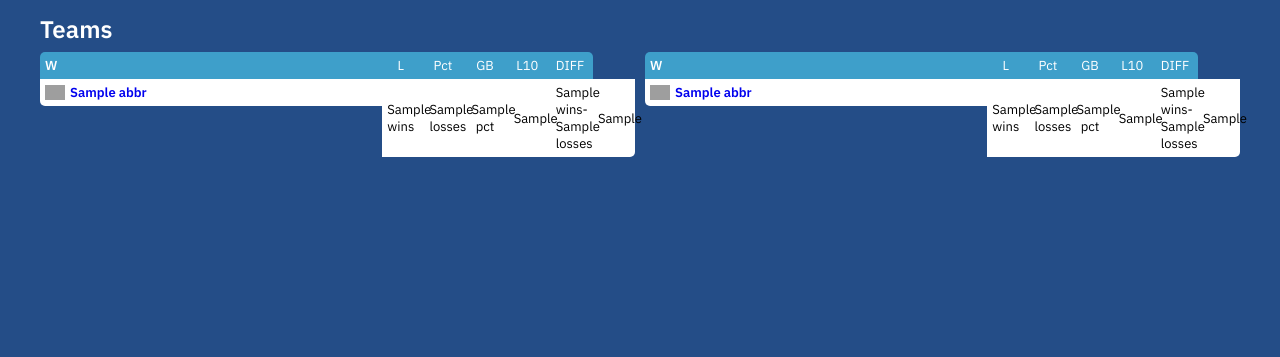
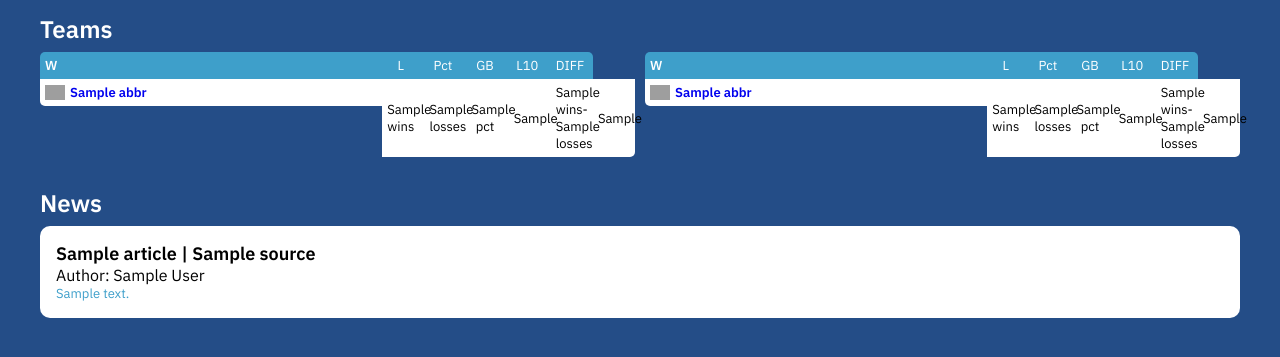
Before and after one commit to AdamGariba/TBL-Exercise, a Flask app: template homebase/templates/home/index.html in a window 1280 px wide. Shown: the part 47-404 px from the top of the page. Run offline with Flask 2, Linux system fonts and the light colour scheme; the template is opened without the code that fills it: most values are stand-ins (such as "Sample title", 1, 10 or a date in 2020); grey boxes are pictures that could not be loaded.

Commit message:
Simple news component added to home page

```diff
--- a/homebase/home/routes.py
+++ b/homebase/home/routes.py
@@ -1,4 +1,6 @@
 from datetime import datetime
+import json
+
 from flask import Blueprint, render_template, abort, session
 import requests
 
@@ -40,6 +42,13 @@ def index():
                 t['team']['abbr'] = teams[t['team']['id']]
 
 
-        return render_template("home/index.html", records=results['records'])
+        # Demonstration of a possible news component
+        with open('homebase/home/sampleNews.json', 'r') as f:
+            newsList = json.load(f)
+
+        news = newsList['articles']
+
+
+        return render_template("home/index.html", records=results['records'], news=news)
     except requests.exceptions.HTTPError as errh:
         abort(errh.response.status_code)
--- a/homebase/static/css/main.css
+++ b/homebase/static/css/main.css
@@ -154,6 +154,44 @@ table.standings tbody tr:last-of-type td:last-of-type {
 #NL {
     margin-left: 5px;
 }
+
+.news-container {
+    display: flex;
+    flex-direction: column;
+    justify-content: space-evenly;
+    width: 100%;
+}
+
+.news-container a {
+    text-decoration: none;
+    color: black;
+}
+
+.news-item:nth-child(odd) {
+    background-color: white;
+}
+
+.news-item {
+    margin-bottom: 10px;
+    padding: 1em;
+    border-radius: 10px;
+}
+
+.news-item:nth-child(even) {
+    background-color: var(--offset);
+}
+
+.news-title {
+    font-size: large;
+    font-weight: 600;
+}
+
+.news-desc {
+    color: var(--secondary);
+    font-size: small;
+}
+
+
 /* HOME PAGE STYLES END */
 
 /* TEAM PAGE STYLE BEGIN */
--- a/homebase/templates/home/index.html
+++ b/homebase/templates/home/index.html
@@ -15,5 +15,24 @@
             {% endfor %}
         </div>
     </div>
+    <br>
+    <div id="home-title-bar">News</div>
+    <div class="news-container">
+        {% for article in news %}
+        <a href="{{ article['url'] }}" target="_blank" rel="noopener noreferrer">
+            <div class="news-item">
+                <div class="news-title">
+                    {{ article['title'] }} | {{ article['source']['name'] }}
+                </div>
+                <div class="news-author">
+                    Author: {{ article['author'] }}
+                </div>
+                <div class="news-desc">
+                    {{ article['description'] }}
+                </div>
+            </div>
+        </a>
+        {% endfor %}
+    </div>
 
 {% endblock %}
```
Also changed, not shown: homebase/home/sampleNews.json (added, +39 -0 lines).
